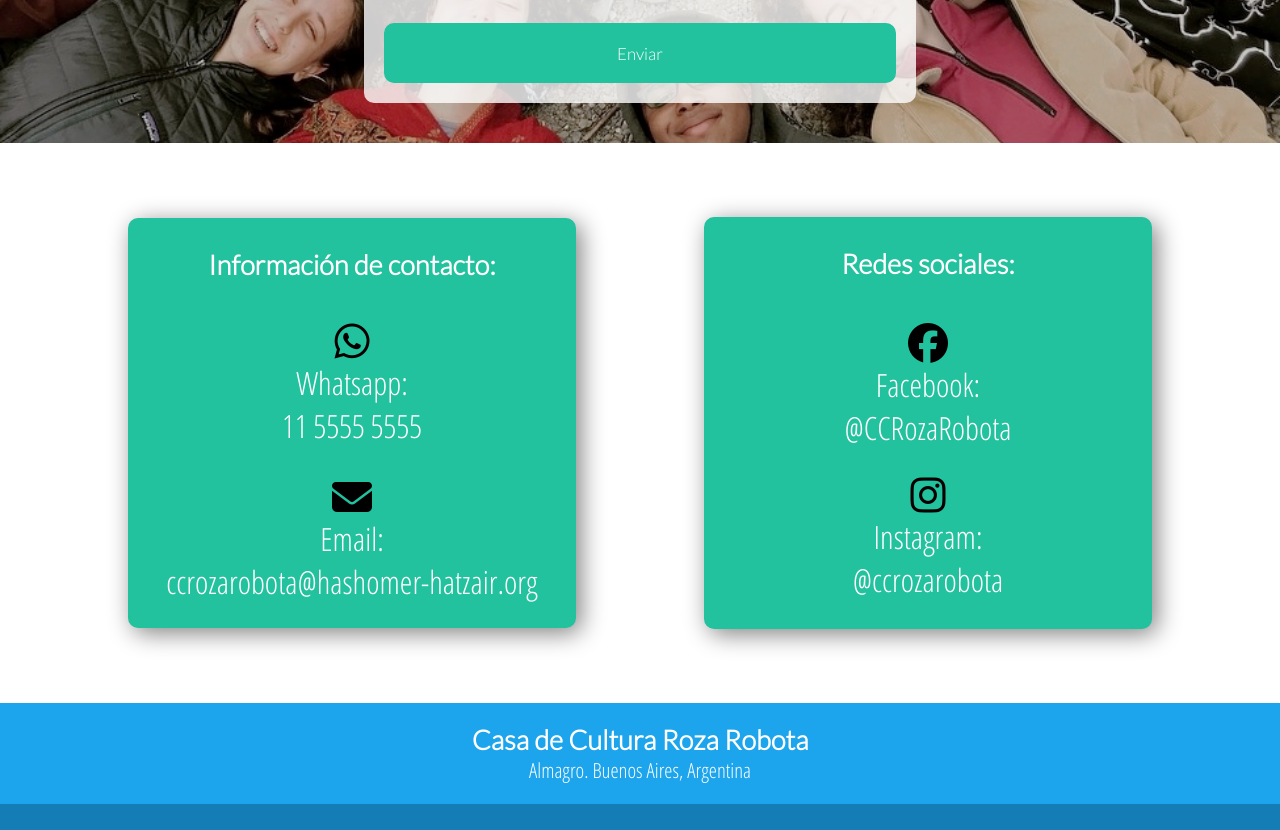
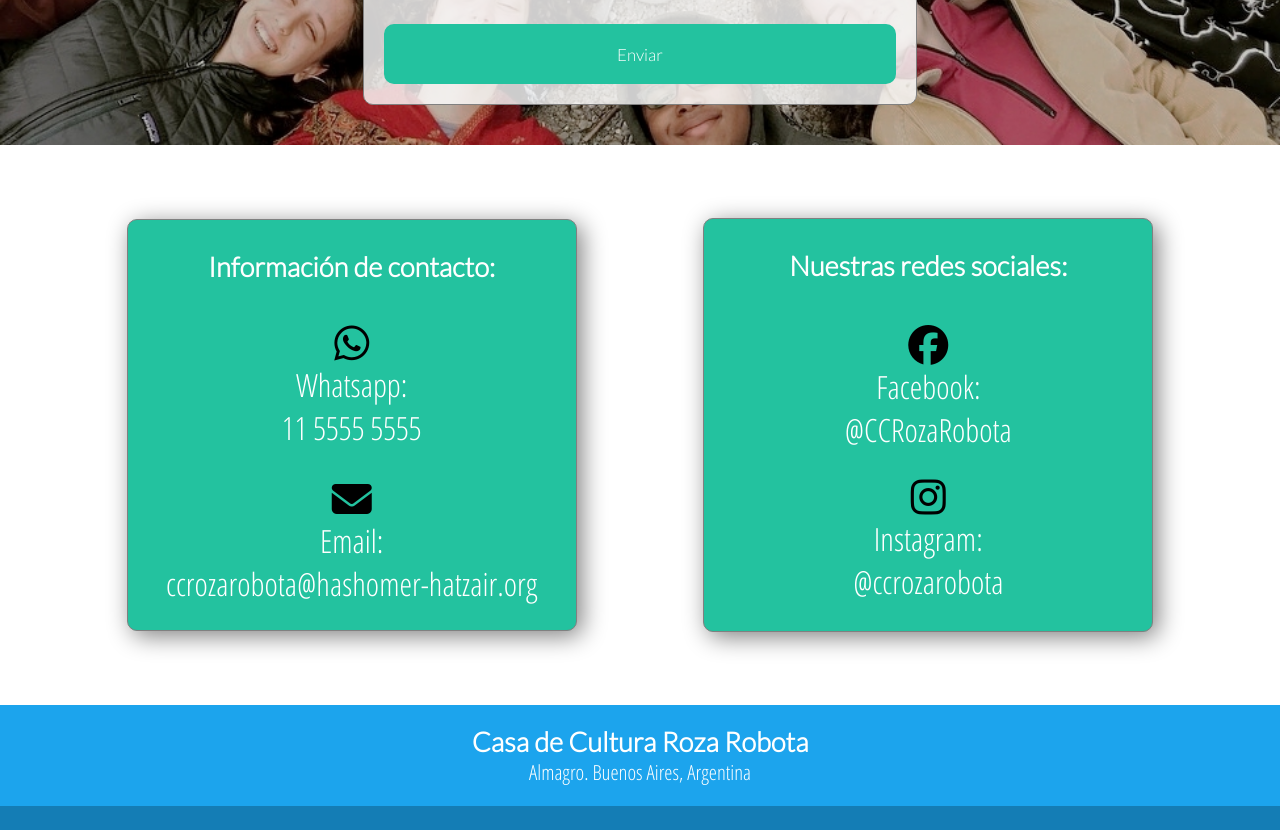
Before and after one commit to p3drop7/roza-robota, a website: page pages/contacto.html in a window 1280 px wide. Shown: the part 865-1695 px from the top of the page. Drawn offline with nearby package versions, Linux system fonts and the light colour scheme.

Commit message:
modificaciones

```diff
--- a/pages/contacto.html
+++ b/pages/contacto.html
@@ -165,7 +165,7 @@
 
 			<div class="datosContacto__RRSS">
 
-				<h3>Redes sociales:</h3>
+				<h3>Nuestras redes sociales:</h3>
 
 				<div>
 					<a href="https://www.facebook.com/CCRozaRobota/" target="_blank">
--- a/scss/layout/_comunidad.scss
+++ b/scss/layout/_comunidad.scss
@@ -33,6 +33,7 @@
 	border-radius: 10px;
 	overflow: hidden;
 	margin-top: 30px;
+	border: 1px solid gray;
 	box-shadow: 3px 4px 8px 2px rgba(0, 0, 0, 0.2), 0 6px 20px 0 rgba(0, 0, 0, 0.2);
 	div {
 		height: 230px;
--- a/scss/layout/_contacto.scss
+++ b/scss/layout/_contacto.scss
@@ -174,6 +174,7 @@ textarea {
 		padding: 20px 20px;
 		width: auto;
 		border-radius: 10px;
+		border: 1px solid gray;
 	}
 }
 
@@ -229,9 +230,11 @@ textarea {
 	}
 	.datosContacto__RRSS {
 		width: 35%;
+		border: 1px solid gray;
 	}
 	.datosContacto__otros {
 		width: 35%;
+		border: 1px solid gray;
 	}
 }
 
```
Also changed, not shown: css/style.css.
